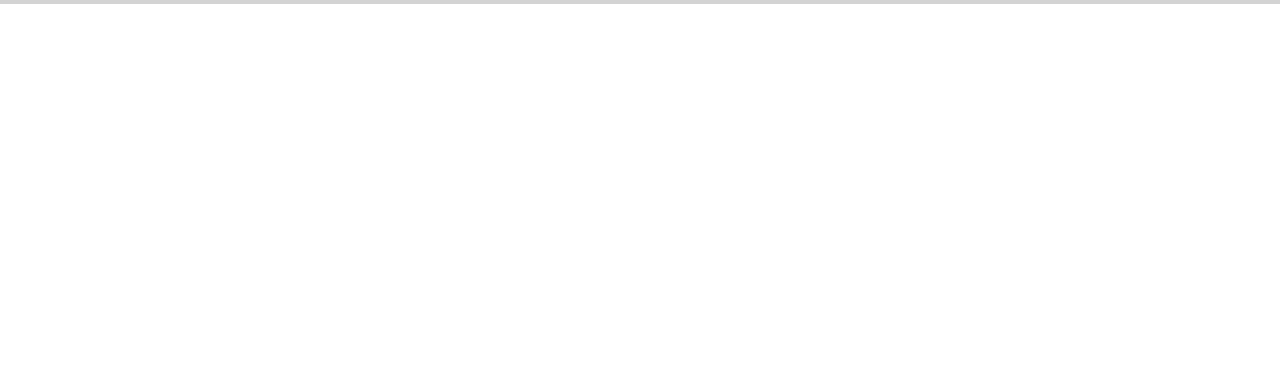
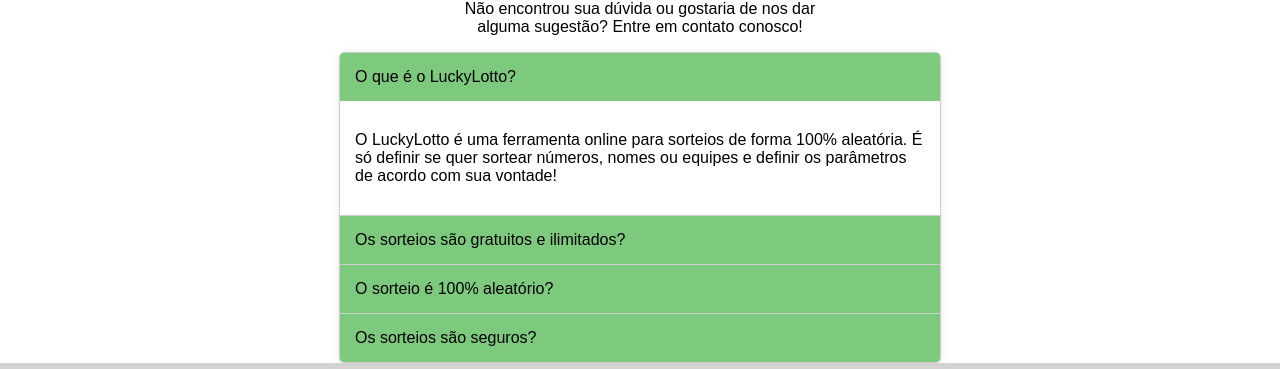
Before and after one commit to deivysonjds/sorteador, a website: page src/como_funciona/index.html in a window 1280 px wide. Shown: the part 214-583 px from the top of the page. Drawn offline with Linux system fonts and the light colour scheme.

Commit message:
ajustes pag. sobre nós + finalização pag. como funciona

```diff
--- a/src/como_funciona/index.html
+++ b/src/como_funciona/index.html
@@ -4,6 +4,7 @@
     <meta charset="UTF-8">
     <meta name="viewport" content="width=device-width, initial-scale=1.0">
     <link rel="stylesheet" href="../../styles.css">
+    <link rel="stylesheet" href="/src/como_funciona/styles.css">
     <link rel="shortcut icon" href="/src/img/icone.png" type="image/x-icon">
     <title>Como funciona</title>
 </head>
@@ -22,6 +23,44 @@
     </header>
 
     <main>
+        <div>
+            <div class="texto">
+                <h1>Perguntas Frequentes</h1><br>
+                <p>Não encontrou sua dúvida ou gostaria de nos dar alguma sugestão? Entre em contato conosco!</p>
+            </div>
+
+            <div class="accordion">
+                <div class="accordion-item">
+                    <button class="accordion-header">O que é o LuckyLotto?</button>
+                    <div class="accordion-content">
+                        <p>O LuckyLotto é uma ferramenta online para sorteios de forma 100% aleatória. É só definir se quer sortear números, nomes ou equipes e definir os parâmetros de acordo com sua vontade!</p>
+                    </div>
+                </div>
+                <div class="accordion-item">
+                    <button class="accordion-header">Os sorteios são gratuitos e ilimitados?</button>
+                    <div class="accordion-content">
+                        <p>Sim! Os nossos sorteios são totalmente gratuitos e ilimitados!
+
+                        </p>
+                    </div>
+                </div>
+                <div class="accordion-item">
+                    <button class="accordion-header">O sorteio é 100% aleatório?</button>
+                    <div class="accordion-content">
+                        <p>Sim! Ele é 100% aleatório e idôneo, não temos controle nenhum sobre as probalidades dos sorteios.</p>
+                    </div>
+                </div>
+                <div class="accordion-item">
+                    <button class="accordion-header">Os sorteios são seguros?</button>
+                    <div class="accordion-content">
+                        <p>Sim. Não temos acesso a nenhuma das informações colocadas na hora do usuário realizar o sorteio.</p>
+                    </div>
+                </div>
+            </div>
+
+
+        </div>
+
 
     </main>
 
@@ -49,5 +88,6 @@
             </div>
         </div>
     </footer>
+    <script src="/src/como_funciona/script.js"></script>
 </body>
 </html>
--- /dev/null
+++ b/src/como_funciona/script.js
@@ -0,0 +1,27 @@
+document.addEventListener('DOMContentLoaded', function() {
+    const headers = document.querySelectorAll('.accordion-header');
+    const contents = document.querySelectorAll('.accordion-content');
+
+    headers.forEach((header, index) => {
+        header.addEventListener('click', function() {
+            const content = this.nextElementSibling;
+
+            if (content.style.maxHeight) {
+                content.style.maxHeight = null;
+                content.style.padding = '0 15px';
+            } else {
+                contents.forEach(item => {
+                    item.style.maxHeight = null;
+                    item.style.padding = '0 15px';
+                });
+
+                content.style.maxHeight = content.scrollHeight + 'px';
+                content.style.padding = '15px 15px';
+            }
+        });
+    });
+
+    const firstContent = contents[0];
+    firstContent.style.maxHeight = firstContent.scrollHeight + 'px';
+    firstContent.style.padding = '15px 15px';
+});
--- /dev/null
+++ b/src/como_funciona/styles.css
@@ -0,0 +1,54 @@
+
+.texto{
+    max-width: 400px;
+    margin: auto;
+    text-align: center;
+}
+
+.accordion {
+    width: 80%;
+    max-width: 600px;
+    border: 1px solid #ccc;
+    border-radius: 5px;
+    background-color: #fff;
+    box-shadow: 0 2px 10px rgba(0, 0, 0, 0.1);
+    overflow: hidden;
+    margin: auto;
+
+}
+
+.accordion-item {
+    border-top: 1px solid #ccc;
+}
+
+.accordion-item:first-of-type {
+    border-top: none;
+}
+
+.accordion-header {
+    width: 100%;
+    padding: 15px;
+    text-align: left;
+    background-color: #7dc97d;
+    border: none;
+    outline: none;
+    cursor: pointer;
+    font-size: 1rem;
+    transition: background-color 0.3s ease;
+}
+
+.accordion-header:hover {
+    background-color: #d1e8d1;
+}
+
+.accordion-content {
+    max-height: 0;
+    overflow: hidden;
+    transition: max-height 0.3s ease, padding 0.3s ease;
+    padding: 0 15px;
+    background-color: #fff;
+}
+
+.accordion-content p {
+    margin: 15px 0;
+}
```
Also changed, not shown: src/sobre_nos/index.html (+7 -7 lines).
